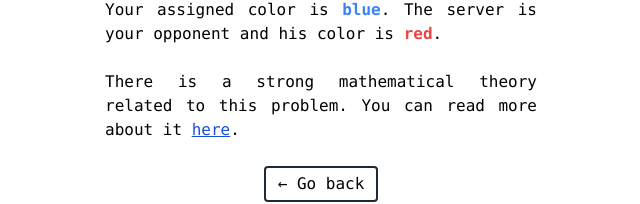
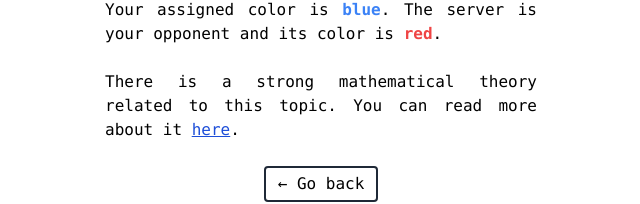
Before and after one commit to grabczak/ramsey-game-frontend, a React (Vite) app: page /rules in a window 1280 px wide. Shown: the part 440-644 px from the top of the page, without its empty margins (319-959 px from the left). Built offline with nearby package versions, Linux system fonts and the light colour scheme.

Commit message:
Change wording in ruleset

```diff
--- a/src/components/Rules.tsx
+++ b/src/components/Rules.tsx
@@ -15,11 +15,11 @@ export function Rules() {
       {/* prettier-ignore */}
       <p>
         Your assigned color is <strong><span className="text-blue-500">blue</span></strong>.
-        The server is your opponent and his color is <strong><span className="text-red-500">red</span></strong>.
+        The server is your opponent and its color is <strong><span className="text-red-500">red</span></strong>.
       </p>
       {/* prettier-ignore */}
       <p>
-        There is a strong mathematical theory related to this problem.
+        There is a strong mathematical theory related to this topic.
         You can read more about it <a href="https://www.cs.umd.edu/~gasarch/papers/ramseygames.pdf" target="_blank" className="text-blue-700 underline hover:no-underline">here</a>.
       </p>
       <Link to="/">
```
